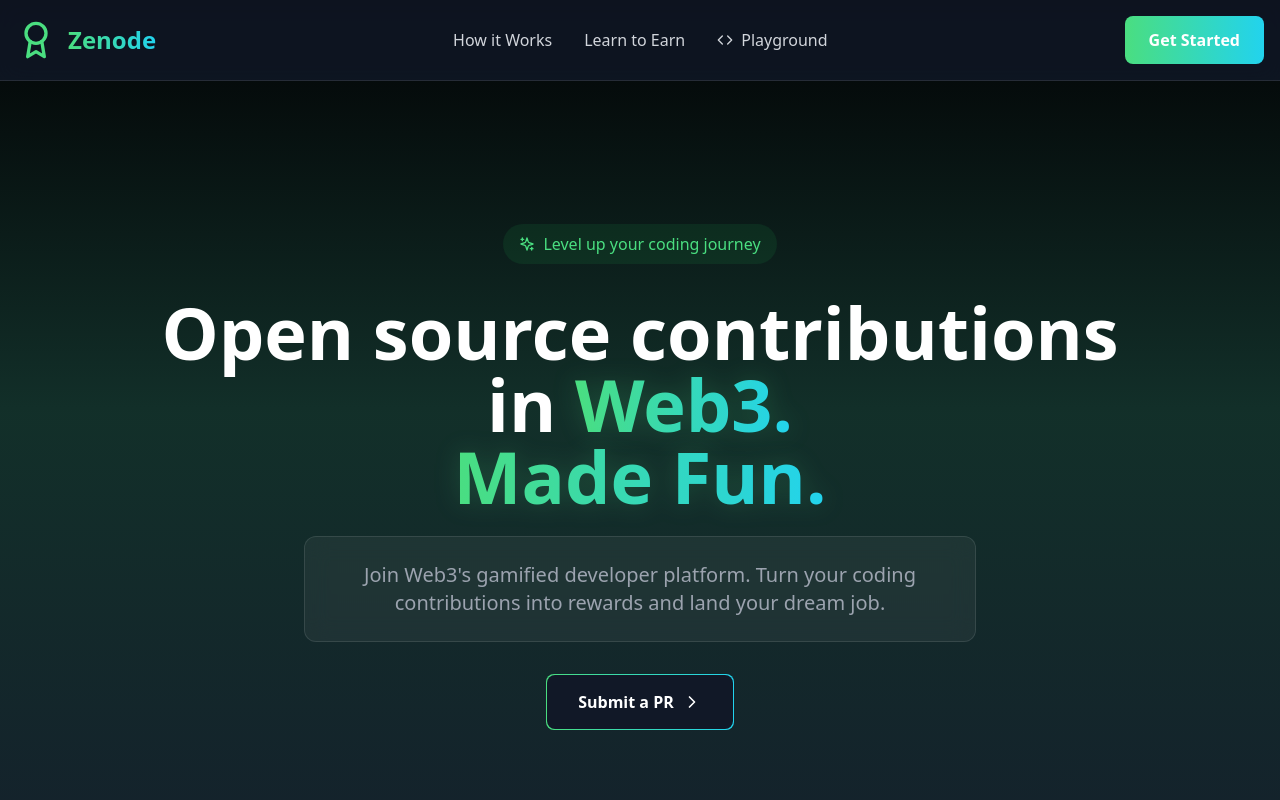
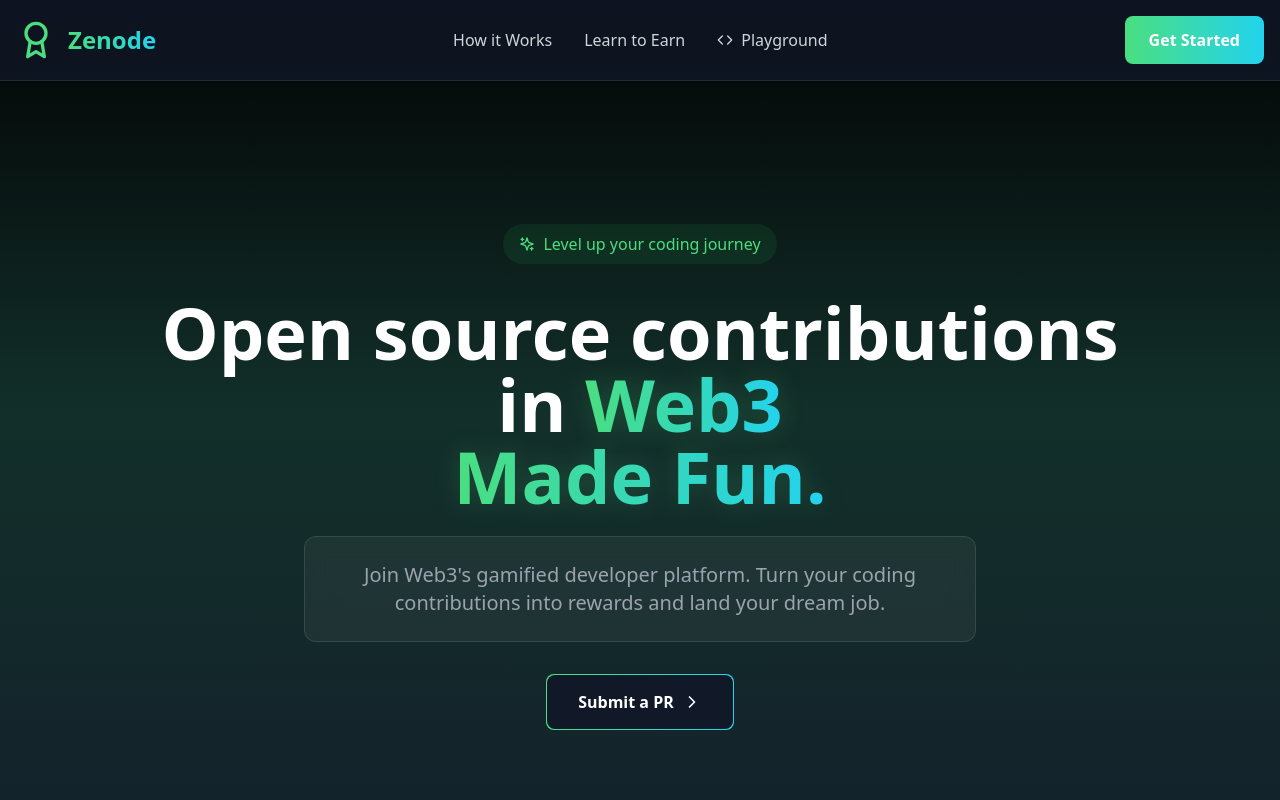
Before and after one commit to Jossyboydgenius/Zenode, a React (Vite) app: page / in a window 1280 px wide. Shown: the top 800 px of the page. Built offline with nearby package versions, Linux system fonts and the light colour scheme.

Commit message:
Remove period from Web3 text on Landing page

```diff
--- a/src/pages/Landing.tsx
+++ b/src/pages/Landing.tsx
@@ -24,7 +24,7 @@ export default function LandingPage() {
             <h1 className="text-6xl md:text-7xl font-extrabold mb-6 text-white">
               Open source contributions
               <br />
-              in <span className="gradient-text green-glow">Web3.</span>
+              in <span className="gradient-text green-glow">Web3</span>
               <br />
               <span className="gradient-text green-glow">Made Fun.</span>
             </h1>
```
